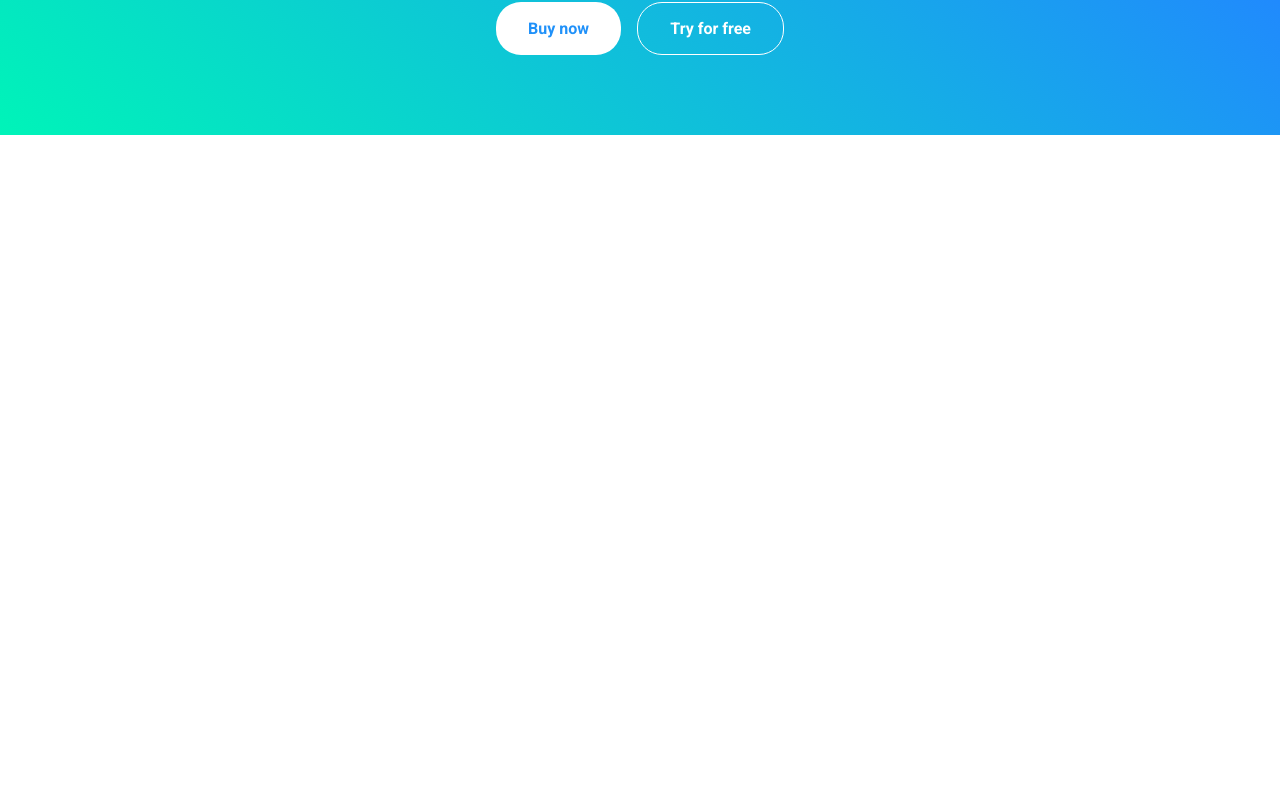
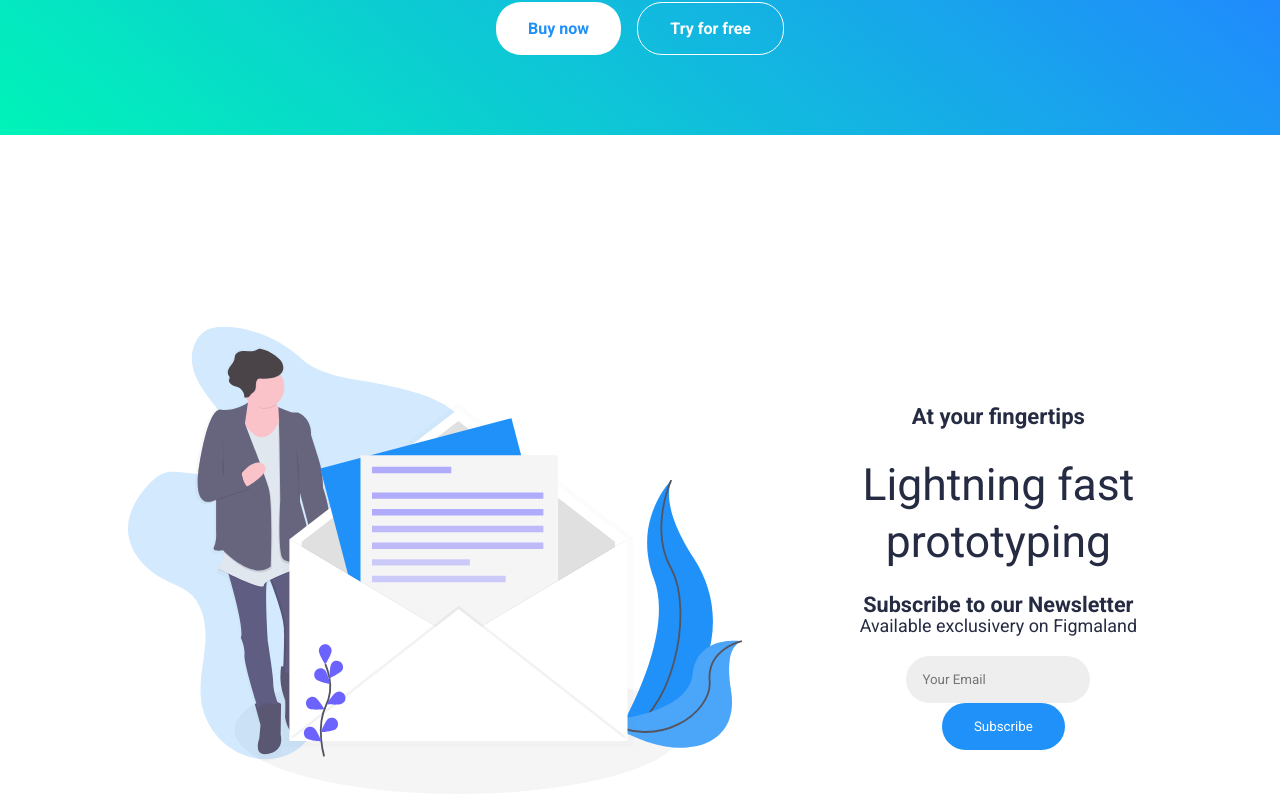
Before and after one commit to Marcelllombm/meusprojetos, a React (Create React App) app in the folder figma-land/: page / in a window 1280 px wide. Shown: the part 2389-3189 px from the top of the page. Before the commit the page ends 2524 px from the top, so only its background shows below. Built offline with nearby package versions, Linux system fonts and the light colour scheme.

Commit message:
newsletter

```diff
--- a/figma-land/src/App.js
+++ b/figma-land/src/App.js
@@ -2,6 +2,7 @@ import {GlobalStyle} from './styles/global';
 import {Header} from './components/Header';
 import {Features} from './components/Features';
 import {Prototyping} from './components/Prototyping ';
+import { Newsletter } from './components/Newsletter';
 
 export function App() {
   return (
@@ -9,6 +10,7 @@ export function App() {
       <Header/>
       <Features/>
       <Prototyping />
+      <Newsletter/>
       <GlobalStyle/>
     </>
   )
--- /dev/null
+++ b/figma-land/src/components/Newsletter/index.jsx
@@ -0,0 +1,52 @@
+import { useState } from "react";
+import { Container, Content } from "./styles";
+
+export function Newsletter() {
+	const [value, setValue] = useState("");
+	console.log(value);
+
+	function handleOnchange(ev) {
+		const { value } = ev.target;
+		setValue(value);
+	}
+
+	function onSubmit(ev) {
+		ev.preventDefault();
+		if (value === "") {
+			alert("your email");
+		} else {
+			localStorage.setItem("email", value);
+			setValue("");
+			alert("Thanks for Sign up for our newsletter");
+		}
+	}
+
+	return (
+		<Container>
+			<Content>
+				<div className="imgNewsletter">
+					<img src={require("../../assets/newsletter.svg").default} alt="" />
+				</div>
+				<div className="newsletter">
+					<h3>At your fingertips</h3>
+					<h1>Lightning fast prototyping </h1>
+					<p>
+						<span>Subscribe to our Newsletter</span>
+						<br />
+						Available exclusivery on Figmaland
+					</p>
+					<form onSubmit={onSubmit}>
+						<input
+							type="email"
+							name="email"
+							placeholder="Your Email"
+							value={value}
+							onChange={handleOnchange}
+						/>
+						<button type="submit"> Subscribe</button>
+					</form>
+				</div>
+			</Content>
+		</Container>
+	);
+}
--- /dev/null
+++ b/figma-land/src/components/Newsletter/styles.js
@@ -0,0 +1,79 @@
+import styled from 'styled-components';
+
+export const Container = styled.section`
+  margin: 12rem 0;
+  width:100%;
+`;
+
+export const Content = styled.article`
+  align-items:center;
+  display: flex;
+  justify-content:center;
+  margin: 0 auto;
+  width:80%;
+  .imgNewsletter{
+    width: 60%;
+    img{
+      width: 100%;
+    }
+  }
+  .newsletter{
+    text-align: center;
+    margin-left: 10%;
+    width: 30%;
+
+    h1{
+  color: var(--text);
+    font-size: 2.78rem;
+    font-weight:400;
+    line-height: 57px;
+    margin-top: 1.5rem;
+
+  }
+  h3{
+    color: var(--text);
+    font-size: 1.38rem;
+    font-weight:700;
+    line-height: 33px;
+    margin-top: 1.5rem;
+
+  }
+  p{
+    color: var(--text);
+    font-size: 1.12rem;
+    line-height: 20px;
+    padding-top: 1.5rem;
+    margin: 0 auto;
+    max-width:285px;
+    span{
+      font-weight:700;
+      font-size: 1.35rem;
+    }
+    }
+  }
+  form{
+    margin-top: 20px;
+    input{
+      background-color: #eeeeee;
+      border:0;
+      border-radius: 25px;
+      color: var(--text);
+      padding: 1rem;
+      &:focus {
+            outline: none;
+          }
+    }
+    button{
+      background: var(--blue);
+      border: 0;
+      border-radius: 25px;
+      color:white;
+      padding: 1rem 2rem;
+      margin-left: 10px;
+      &:hover{
+        filter: brightness(0.9);
+      }
+    }
+  }
+
+`;
```
Also changed, not shown: figma-land/src/assets/newsletter.svg (added).
